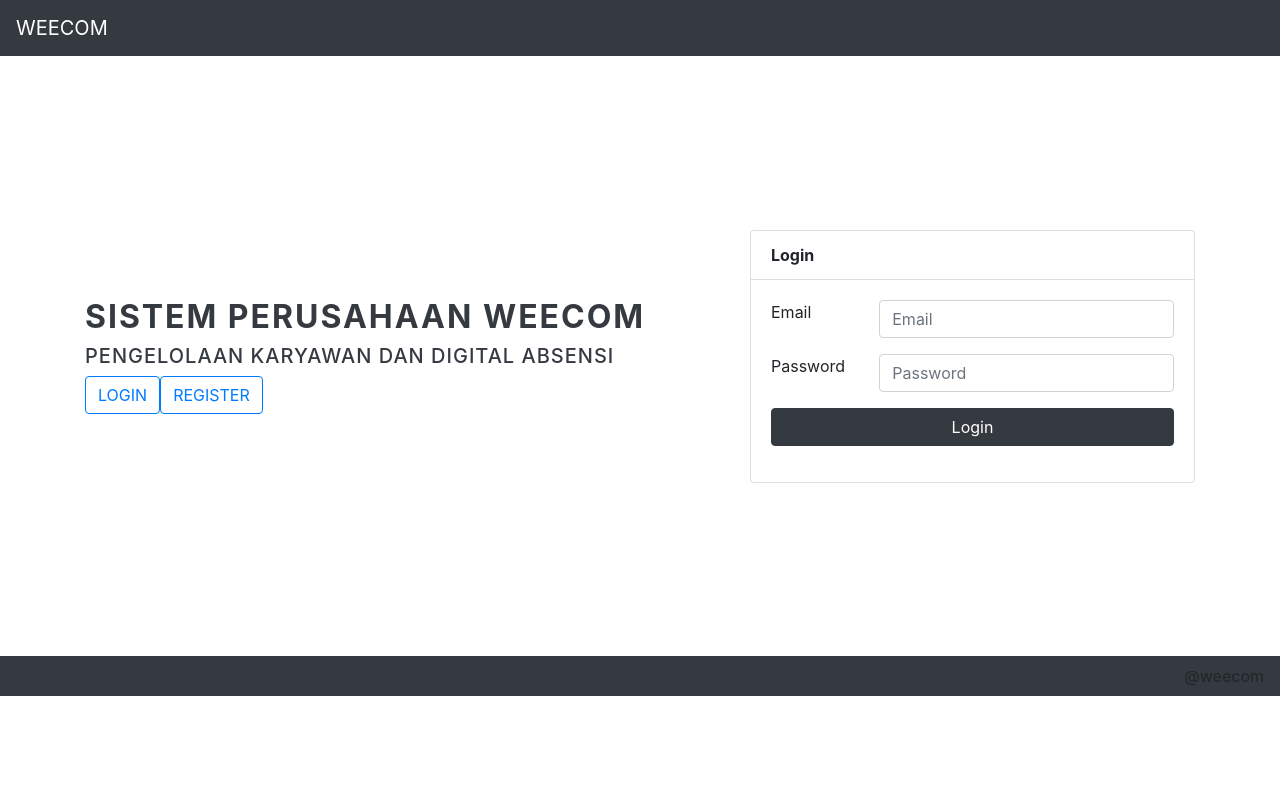
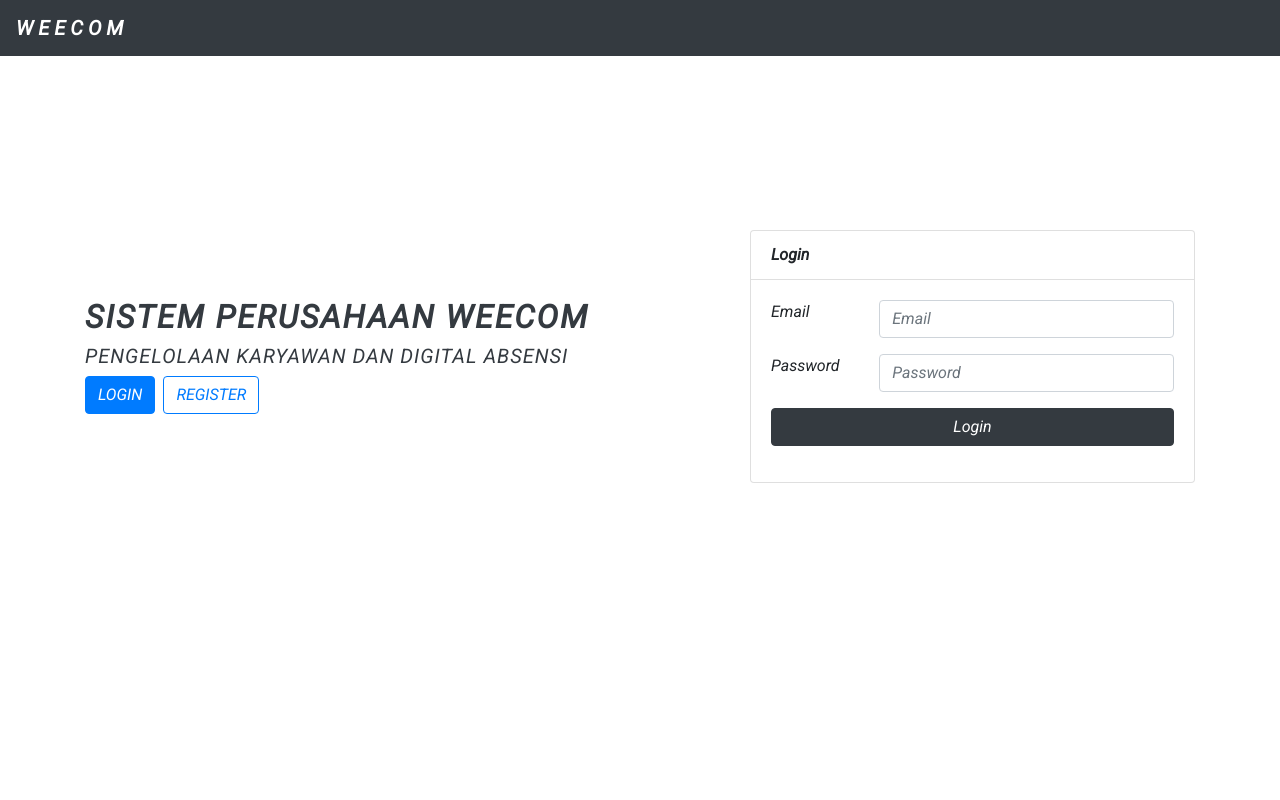
Before and after one commit to BagusSatria123/Weecom, a CodeIgniter app: page /weecom/index.php/user/login in a window 1280 px wide. Run offline with CodeIgniter, Linux system fonts and the light colour scheme; some libraries are stand-ins or nearby versions.

Commit message:
update halaman login,bikin navigasi dan font

```diff
--- a/application/controllers/User.php
+++ b/application/controllers/User.php
@@ -14,7 +14,6 @@ class User extends CI_Controller
 
     $this->load->view('template/header', $data);
     $this->load->view('register', $data);
-    $this->load->view('template/footer', $data);
   }
 
   public function prosesRegister()
@@ -72,7 +71,6 @@ class User extends CI_Controller
 
     $this->load->view('template/header', $data);
     $this->load->view('login', $data);
-    $this->load->view('template/footer', $data);
   }
 
   public function prosesLogin()
--- a/application/views/login.php
+++ b/application/views/login.php
@@ -5,10 +5,10 @@
             <h3 class="title-register">Pengelolaan karyawan dan digital absensi</h3>
             <div class="akses-button">
                 <?php
-                $dataAnchor = ['class' => 'btn btn-outline-primary'];
-
-                echo anchor('user/login', 'LOGIN', $dataAnchor);
-                echo anchor('user/register', 'REGISTER', $dataAnchor);
+                $dataAnchor = ['class' => 'btn btn-outline-primary mr-2 active'];
+                echo anchor('login', 'LOGIN', $dataAnchor);
+                $dataAnchor = ['class' => 'btn btn-outline-primary mr-2'];
+                echo anchor('register', 'REGISTER', $dataAnchor);
                 ?>
             </div>
         </div>
--- a/application/views/template/header.php
+++ b/application/views/template/header.php
@@ -6,6 +6,7 @@
     <title><?php echo $title; ?></title>
     <link rel="stylesheet" type="text/css" href="<?php echo base_url('assets/bootstrap-4.5.2-dist/css/bootstrap.min.css'); ?>">
     <link rel="stylesheet" type="text/css" href="<?php echo base_url('assets/css/style.css'); ?>">
+    <link href="https://fonts.googleapis.com/css2?family=Roboto:ital@1&display=swap" rel="stylesheet">
 
 
 
@@ -13,6 +14,6 @@
 
 <body>
 
-    <nav class="navbar navbar-dark bg-dark">
+    <nav class="navbar navbar-dark bg-dark navbar-weecom">
         <a href="<?php echo base_url(); ?>" class="navbar-brand">WEECOM</a>
     </nav>
--- /dev/null
+++ b/assets/css/komponen/header.css
@@ -0,0 +1,4 @@
+.navbar-weecom {
+    font-weight: bold;
+    letter-spacing: 5px;
+}
--- a/assets/css/komponen/main.css
+++ b/assets/css/komponen/main.css
@@ -1,3 +1,4 @@
 body {
     background: f9f9f9;
+    font-family: "Roboto", sans-serif;
 }
--- a/assets/css/style.css
+++ b/assets/css/style.css
@@ -6,3 +6,4 @@
 
 @import "komponen/main.css";
 @import "komponen/form.css";
+@import "komponen/header.css";
```
Also changed, not shown: application/views/register.php (+4 -3 lines).
